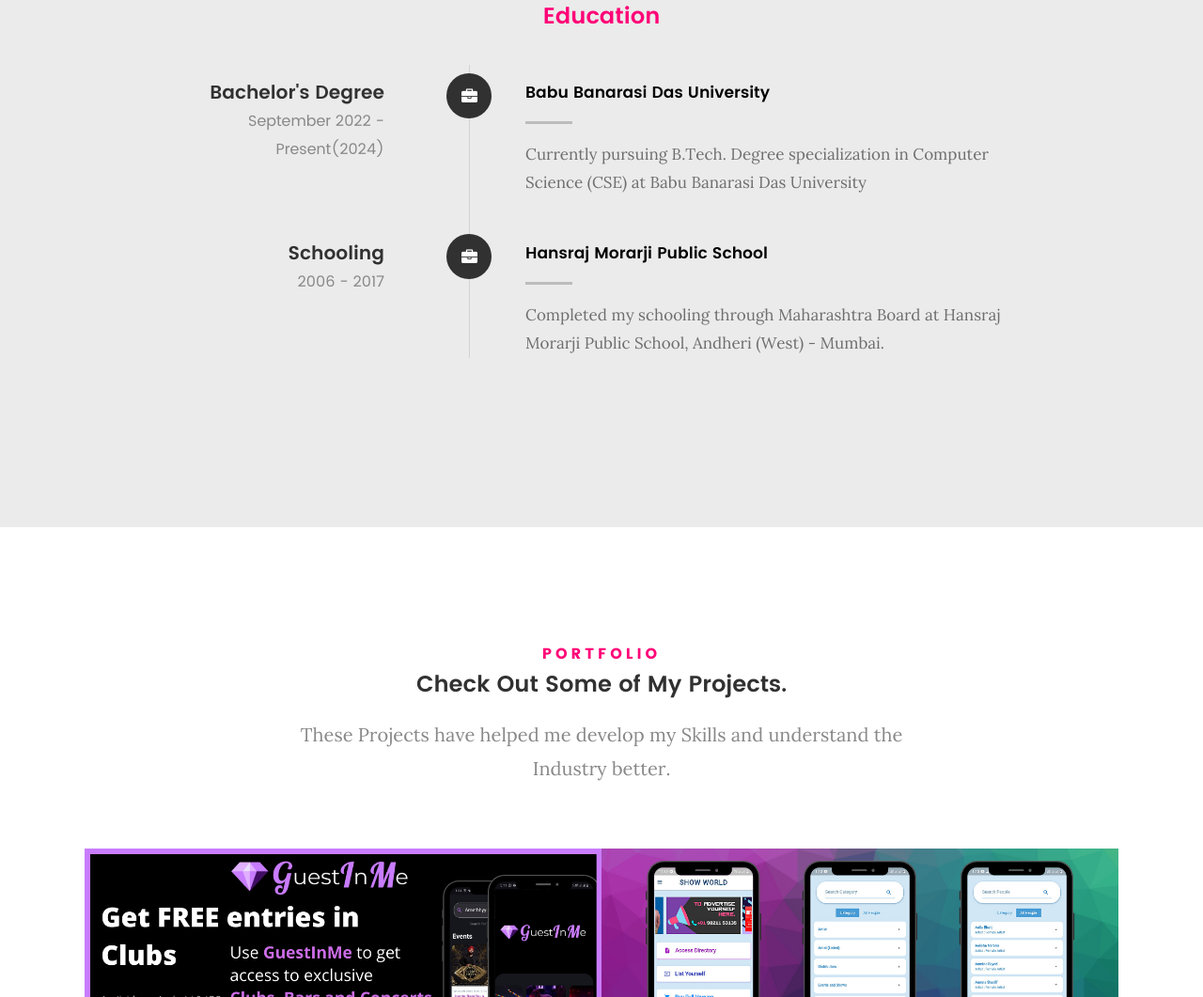
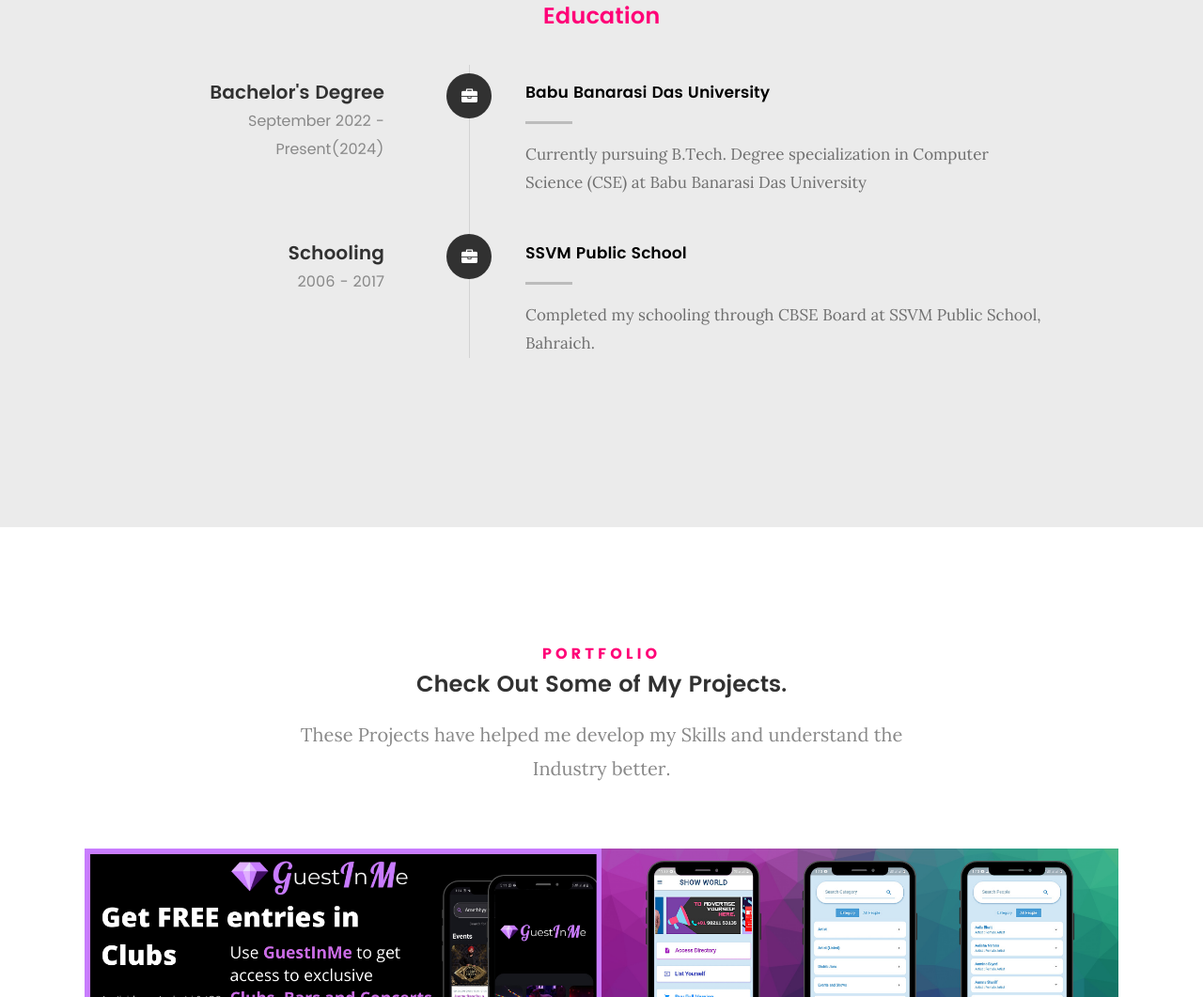
Before and after one commit to nirankarpandey92/myproject, a plain HTML site: page index.html in a window 1280 px wide. Shown: the part 2180-3241 px from the top of the page at 94% size. Drawn offline with Linux system fonts and the light colour scheme; files whose address does not match are found by name.

Commit message:
address changed

```diff
--- a/index.html
+++ b/index.html
@@ -279,8 +279,8 @@
 	   				</div>
 
 	   				<div class="timeline-content">
-	   					<h4><a href="https://bit.ly/346hi4s">Hansraj Morarji Public School</a></h4>
-	   					<p>Completed my schooling through Maharashtra Board at Hansraj Morarji Public School, Andheri (West) - Mumbai.</p>
+	   					<h4><a href="https://bit.ly/346hi4s">SSVM Public School</a></h4>
+	   					<p>Completed my schooling through CBSE Board at SSVM Public School, Bahraich.</p>
 	   				</div>
 
 	   			</div> <!-- /timeline-block -->
```
